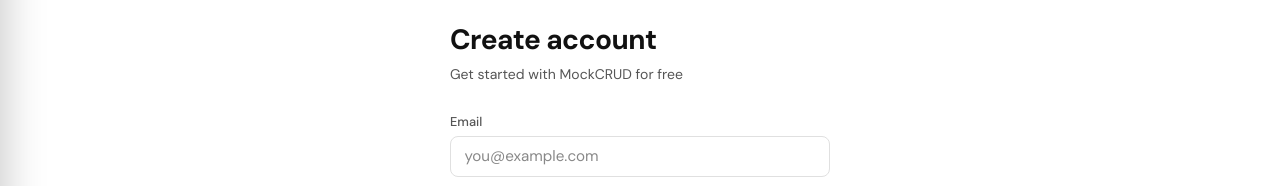
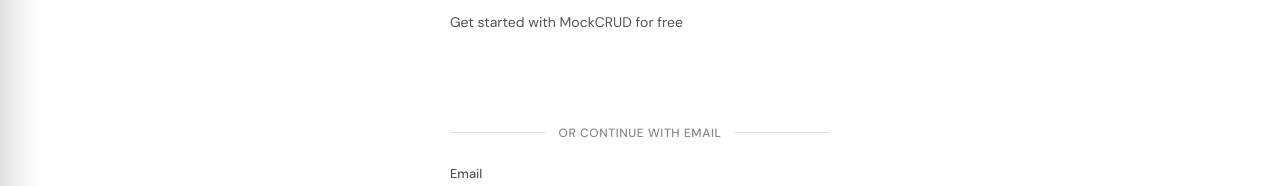
Before and after one commit to AhmedKhawar/mockCRUD, a React (Vite) app: page /signup in a window 1280 px wide. Shown: the part 237-423 px from the top of the page. Built offline with nearby package versions, Linux system fonts and the light colour scheme; no server answers.

Commit message:
feat: integrate Google OAuth securely using env variables

```diff
--- a/package.json
+++ b/package.json
@@ -10,6 +10,7 @@
     "preview": "vite preview"
   },
   "dependencies": {
+    "@react-oauth/google": "^0.13.5",
     "react": "^19.2.8",
     "react-dom": "^19.2.8",
     "react-router-dom": "^7.18.3"
--- a/src/context/AuthContext.jsx
+++ b/src/context/AuthContext.jsx
@@ -15,6 +15,22 @@
         setUser(userData)
     }
 
+    const loginWithGoogle = async (credential) => {
+        const url = window.location.hostname === "localhost"
+            ? "http://localhost:8000/api/auth/google"
+            : "https://mock-crud-backend.vercel.app/api/auth/google";
+
+        const res = await fetch(url, {
+            method: 'POST',
+            headers: { 'Content-Type': 'application/json' },
+            body: JSON.stringify({ credential }),
+        });
+        const data = await res.json();
+        if (!res.ok) throw new Error(data.message || 'Google Login failed');
+        login(data.token, data.token_data);
+    }
+
+
     const logout = async () => {
         try {
             await fetch('https://mock-crud-backend.vercel.app/api/logout', {
@@ -29,7 +45,7 @@
     }
 
     return (
-        <AuthContext.Provider value={{ token, user, login, logout }}>
+        <AuthContext.Provider value={{ token, user, login, logout, loginWithGoogle }}>
             {children}
         </AuthContext.Provider>
     )
--- a/src/main.jsx
+++ b/src/main.jsx
@@ -3,11 +3,13 @@
 import { BrowserRouter } from 'react-router-dom'
 import { AuthProvider } from './context/AuthContext'
 import { ToastProvider } from './context/ToastContext'
+import { GoogleOAuthProvider } from '@react-oauth/google'
 import './index.css'
 import App from './App.jsx'
 
 createRoot(document.getElementById('root')).render(
   <StrictMode>
+    <GoogleOAuthProvider clientId={import.meta.env.VITE_GOOGLE_CLIENT_ID}>
       <BrowserRouter>
         <AuthProvider>
           <ToastProvider>
@@ -15,5 +17,6 @@
           </ToastProvider>
         </AuthProvider>
       </BrowserRouter>
+    </GoogleOAuthProvider>
   </StrictMode>,
 )
--- a/src/pages/AuthForm.css
+++ b/src/pages/AuthForm.css
@@ -45,3 +45,26 @@
     font-weight: 600;
     text-decoration: underline;
 }
+
+.auth-divider {
+    display: flex;
+    align-items: center;
+    text-align: center;
+    margin-bottom: 1.5rem;
+}
+
+.auth-divider::before,
+.auth-divider::after {
+    content: '';
+    flex: 1;
+    border-bottom: 1px solid var(--border);
+}
+
+.auth-divider span {
+    padding: 0 0.75rem;
+    color: var(--text-3);
+    font-size: 0.75rem;
+    font-weight: 500;
+    text-transform: uppercase;
+    letter-spacing: 0.05em;
+}
--- a/src/pages/SignIn.jsx
+++ b/src/pages/SignIn.jsx
@@ -5,15 +5,30 @@
 import Navbar from '../components/Navbar'
 import './AuthForm.css'
 
+import { GoogleLogin } from '@react-oauth/google'
+
 const API = 'https://mock-crud-backend.vercel.app'
 
 export default function SignIn() {
     const navigate = useNavigate()
-    const { login } = useAuth()
+    const { login, loginWithGoogle } = useAuth()
     const { show } = useToast()
     const [form, setForm] = useState({ email: '', password: '' })
     const [error, setError] = useState('')
     const [loading, setLoading] = useState(false)
+
+    const handleGoogleSuccess = async (credentialResponse) => {
+        try {
+            setLoading(true)
+            await loginWithGoogle(credentialResponse.credential)
+            show('Signed in with Google successfully!', 'success')
+            navigate('/app')
+        } catch (err) {
+            setError(err.message)
+        } finally {
+            setLoading(false)
+        }
+    }
 
     const change = e => setForm(f => ({ ...f, [e.target.name]: e.target.value }))
 
@@ -43,6 +58,20 @@
                 <div className="auth-box">
                     <h1>Sign in</h1>
                     <p className="auth-sub">Welcome back to MockCRUD</p>
+
+                    <div style={{ display: 'flex', justifyContent: 'center', marginBottom: '1.5rem', width: '100%' }}>
+                        <GoogleLogin
+                            onSuccess={handleGoogleSuccess}
+                            onError={() => setError('Google sign in failed')}
+                            theme="filled_black"
+                            shape="pill"
+                        />
+                    </div>
+
+                    <div className="auth-divider">
+                        <span>or continue with email</span>
+                    </div>
+
                     <form onSubmit={submit} className="auth-form">
                         <div className="form-group">
                             <label className="form-label">Email</label>
--- a/src/pages/SignUp.jsx
+++ b/src/pages/SignUp.jsx
@@ -1,17 +1,33 @@
 import { useState } from 'react'
 import { Link, useNavigate } from 'react-router-dom'
+import { useAuth } from '../context/AuthContext'
 import { useToast } from '../context/ToastContext'
 import Navbar from '../components/Navbar'
 import './AuthForm.css'
+import { GoogleLogin } from '@react-oauth/google'
 
 const API = 'https://mock-crud-backend.vercel.app'
 
 export default function SignUp() {
     const navigate = useNavigate()
+    const { loginWithGoogle } = useAuth()
     const { show } = useToast()
     const [form, setForm] = useState({ email: '', password: '' })
     const [error, setError] = useState('')
     const [loading, setLoading] = useState(false)
+
+    const handleGoogleSuccess = async (credentialResponse) => {
+        try {
+            setLoading(true)
+            await loginWithGoogle(credentialResponse.credential)
+            show('Successfully signed up and logged in with Google!', 'success')
+            navigate('/app')
+        } catch (err) {
+            setError(err.message)
+        } finally {
+            setLoading(false)
+        }
+    }
 
     const change = e => setForm(f => ({ ...f, [e.target.name]: e.target.value }))
 
@@ -38,6 +54,21 @@
                 <div className="auth-box">
                     <h1>Create account</h1>
                     <p className="auth-sub">Get started with MockCRUD for free</p>
+
+                    <div style={{ display: 'flex', justifyContent: 'center', marginBottom: '1.5rem', width: '100%' }}>
+                        <GoogleLogin
+                            onSuccess={handleGoogleSuccess}
+                            onError={() => setError('Google sign up failed')}
+                            theme="filled_black"
+                            shape="pill"
+                            text="signup_with"
+                        />
+                    </div>
+
+                    <div className="auth-divider">
+                        <span>or continue with email</span>
+                    </div>
+
                     <form onSubmit={submit} className="auth-form">
                         <div className="form-group">
                             <label className="form-label">Email</label>
```
Also changed, not shown: 1 other file (tests, documents, lock files or other folders). Lines whose indentation alone changed are shown as unchanged.
